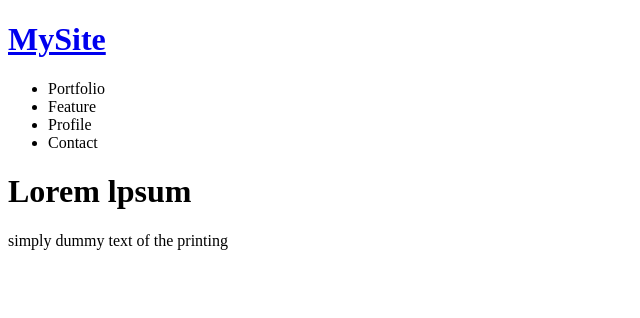
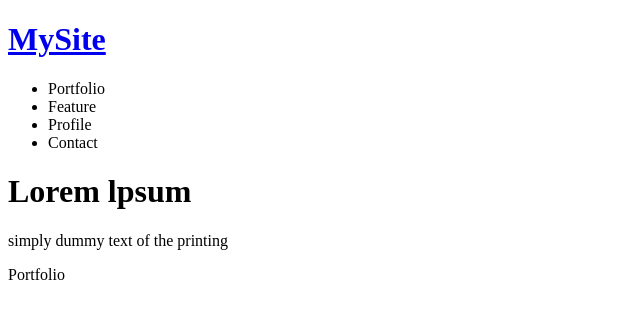
Before and after one commit to kohasou/mysite, a plain HTML site: page index.html in a window 1280 px wide. Shown: the full height of the page, 0-640 px from the left. Drawn offline with Linux system fonts and the light colour scheme.

Commit message:
メイン作成

```diff
--- a/index.html
+++ b/index.html
@@ -32,6 +32,9 @@
       </div>
     </div>
     <main>
+      <div class="main">
+        <p class="main">Portfolio</p>
+      </div>
     </main>
   </body>
 </html>
```
